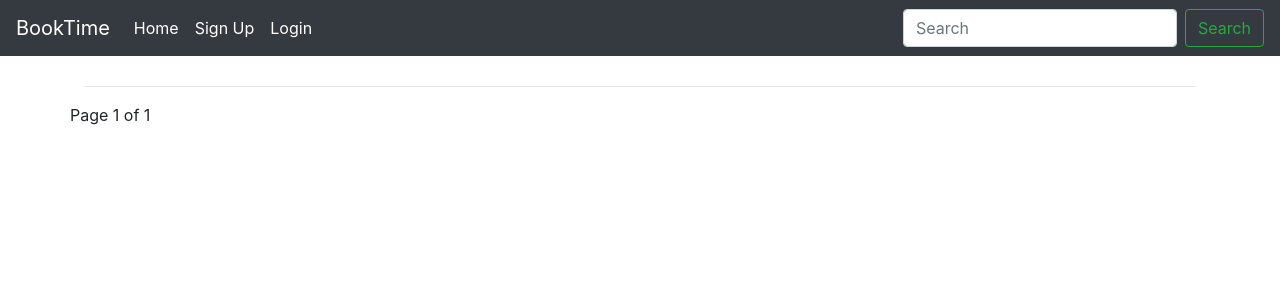
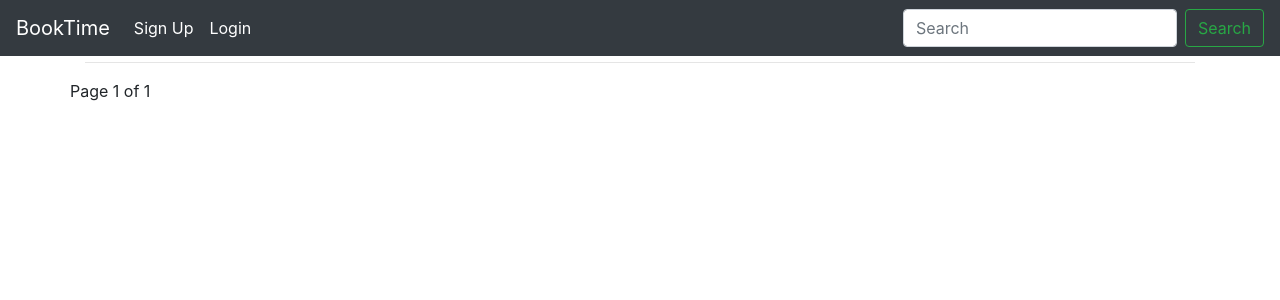
Before and after one commit to jod35/BookTime, a Django app: page / in a window 1280 px wide. Shown: the top 300 px of the page. Run offline with Django 3.2, Linux system fonts and the light colour scheme; data that the repository does not hold is empty; some libraries are stand-ins or nearby versions.

Commit message:
created the login and register views

```diff
--- a/bookstore/templates/bookstore/base.html
+++ b/bookstore/templates/bookstore/base.html
@@ -9,9 +9,9 @@
     <meta name="generator" content="Jekyll v4.0.1">
 
     {% if title %}
-        BookTime |{{title}}
+        <title>BookTime |{{title}}</title>
     {% else %}
-        BookTime
+        <title>BookTime</title>
     {% endif %}
 
 
@@ -48,14 +48,12 @@
 
   <div class="collapse navbar-collapse" id="navbarsExampleDefault">
     <ul class="navbar-nav mr-auto">
+
       <li class="nav-item active">
-        <a class="nav-link" href="#">Home <span class="sr-only">(current)</span></a>
+        <a class="nav-link" href="{% url 'bookstore:register' %}">Sign Up</a>
       </li>
       <li class="nav-item active">
-        <a class="nav-link" href="#">Sign Up</a>
-      </li>
-      <li class="nav-item active">
-        <a class="nav-link disabled" href="#" tabindex="-1" aria-disabled="true">Login</a>
+        <a class="nav-link " href="{% url 'bookstore:login' %}" tabindex="-1" aria-disabled="true">Login</a>
       </li>
 
     </ul>
--- /dev/null
+++ b/bookstore/templates/bookstore/login.html
@@ -0,0 +1,4 @@
+{% extends 'bookstore/base.html' %}
+{% block body %}
+
+{% endblock body %}
--- /dev/null
+++ b/bookstore/templates/bookstore/register.html
@@ -0,0 +1,5 @@
+{% extends 'bookstore/base.html' %}
+
+{% block body %}
+
+{% endblock body %}
--- a/bookstore/urls.py
+++ b/bookstore/urls.py
@@ -7,4 +7,6 @@ app_name='bookstore'
 urlpatterns = [
     path('',views.BookListView.as_view(),name='home'),
     path('details/<str:title>/',views.book_details,name='details'),
+    path('login',views.loginView,name='login'),
+    path('register',views.signUpView,name='register'),
 ]
--- a/bookstore/views.py
+++ b/bookstore/views.py
@@ -18,3 +18,11 @@ def book_details(request,title):
     }
 
     return render(request,'bookstore/book_detail.html',context)
+
+
+def loginView(request):
+    return render(request,'bookstore/login.html')
+
+
+def signUpView(request):
+    return render(request,'bookstore/register.html')
```
